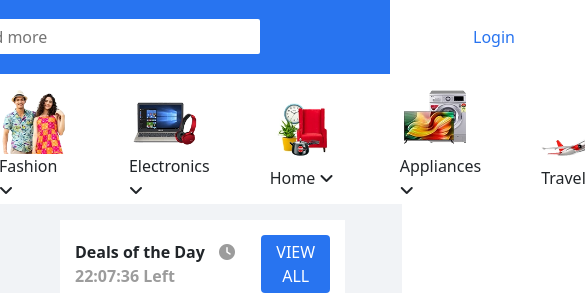
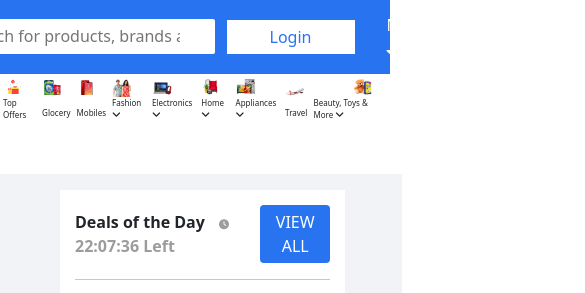
Before and after one commit to Jenish-Raiyani/HTML-Practical, a plain HTML site: page index.html in a window 390 px wide. Shown: the top 293 px of the page, 585 px wide, since content can reach past the window. Drawn offline with nearby package versions, Linux system fonts and the light colour scheme.

Commit message:
Added media query

```diff
--- a/index.html
+++ b/index.html
@@ -62,22 +62,22 @@
           <div class="box">
             <img src="images/fashion.webp" alt="">
 
-            <span>Fashion </span><i class="fa-solid fa-angle-down"></i>
+            <span>Fashion <i class="fa-solid fa-angle-down"></i></span>
           </div>
           <div class="box">
             <img src="images/electronics.webp" alt="">
 
-            <span>Electronics </span><i class="fa-solid fa-angle-down"></i>
+            <span>Electronics <i class="fa-solid fa-angle-down"></i></span>
           </div>
           <div class="box">
             <img src="images/home.webp" alt="">
-            <span>Home </span><i class="fa-solid fa-angle-down"></i>
+            <span>Home <i class="fa-solid fa-angle-down"></i></span>
 
           </div>
 
           <div class="box">
             <img src="images/appliances.webp" alt="">
-            <span>Appliances </span> <i class="fa-solid fa-angle-down"></i>
+            <span>Appliances <i class="fa-solid fa-angle-down"></i></span>
           </div>
           <div class="box">
             <img src="images/travel.webp" alt="">
@@ -86,7 +86,7 @@
           <div class="box">
             <img src="images/toys.webp" alt="" style="margin-left:2.5rem;">
 
-            <span>Beauty, Toys & More </span><i class="fa-solid fa-angle-down"></i>
+            <span>Beauty, Toys & More <i class="fa-solid fa-angle-down"></i></span>
           </div>
         </div>
 
--- a/styles.css
+++ b/styles.css
@@ -69,7 +69,6 @@ top: 9px;
 
 .more{
     color: white;
-
 }
 
 .links span{
@@ -80,7 +79,7 @@ top: 9px;
 }
 .category-list{
     background-color: rgb(255, 255, 255);
-    height: 130px;
+    height: 100px;
     /* border-bottom: 1px solid black; */
 }
 .category-list .items {
@@ -94,7 +93,7 @@ top: 9px;
 
 }
 .box img{
-    width: 70px;
+    width: 50px;
     display: block;
 }
 .box span{
@@ -119,15 +118,14 @@ top: 9px;
     height: 380px;
     margin-top: 15px;
 
+}
 
-
-
-}
 .products-header{
     display: flex;
     justify-content: space-between;
     align-items: center;
 }
+
 .left-content span{
 
     font-weight: 700;
@@ -162,17 +160,40 @@ top: 9px;
     border-radius: 4px;
 
  }
-/* @media only screen and (max-width: 900px) {
+ @media only screen and (max-width: 1000px) {
     .links
     {
         margin-left: 2px;
+
+    }
+    .searchbar{
+        width: 400px;
+    }
+    .searchbar input{
+        padding: 0px;
+        width: auto;
+    }
+    /* .links button{
+        padding: 5px;
+        width: auto;
+    } */
+    .fa-solid {
+         font-size: 10px;
+
     }
 
-    .searchbar input{
-        width: auto;
+    .category-list .box {
+       padding: 3px;
+
     }
-    .links button{
-        padding: 5px;
-        width: auto;
-    }
-  } */
+
+     .box img{
+        width: 20px;
+     }
+     .box span{
+        font-size: 8px;
+        display: inline-block;
+
+     }
+
+  }
```
